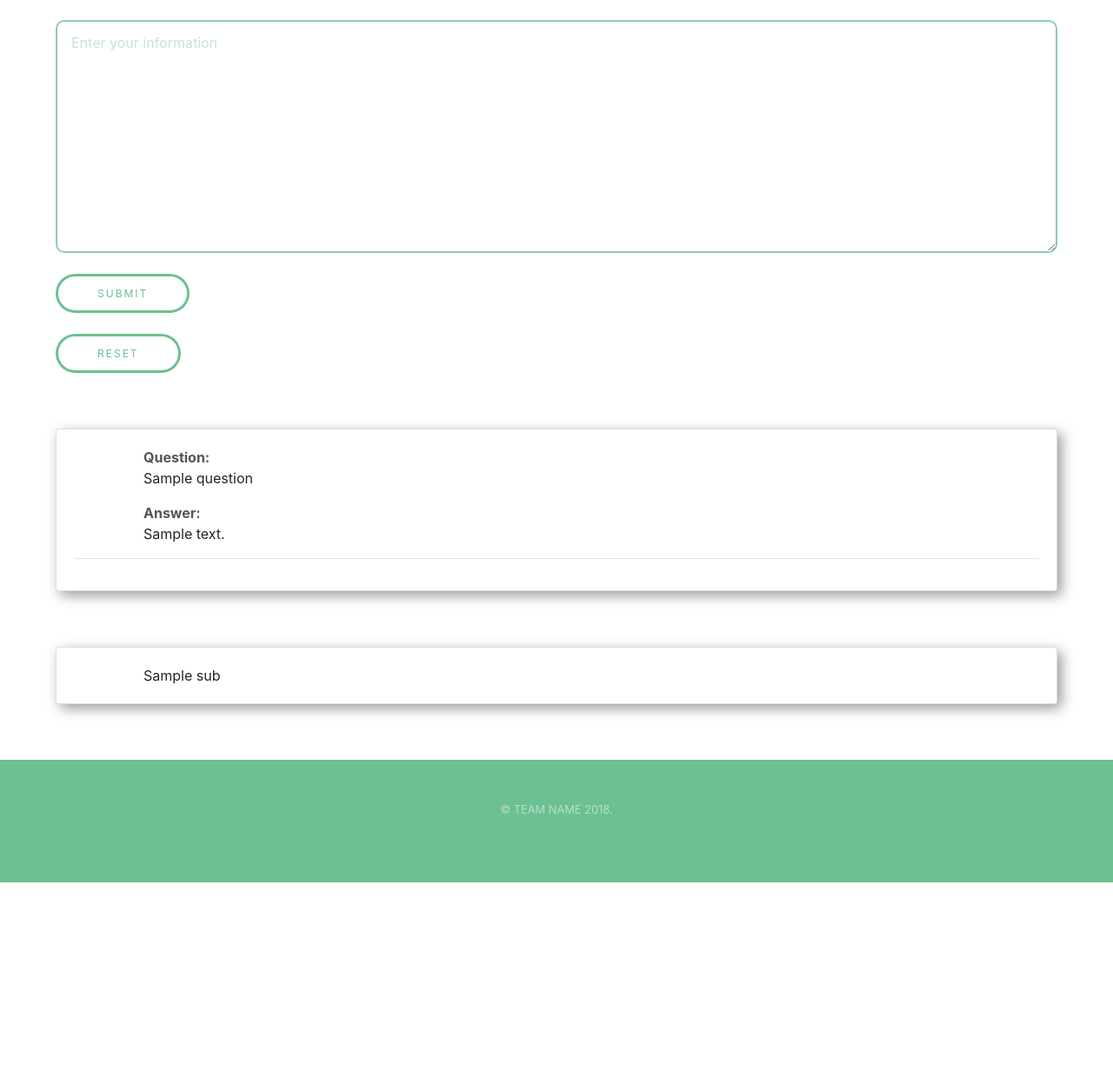
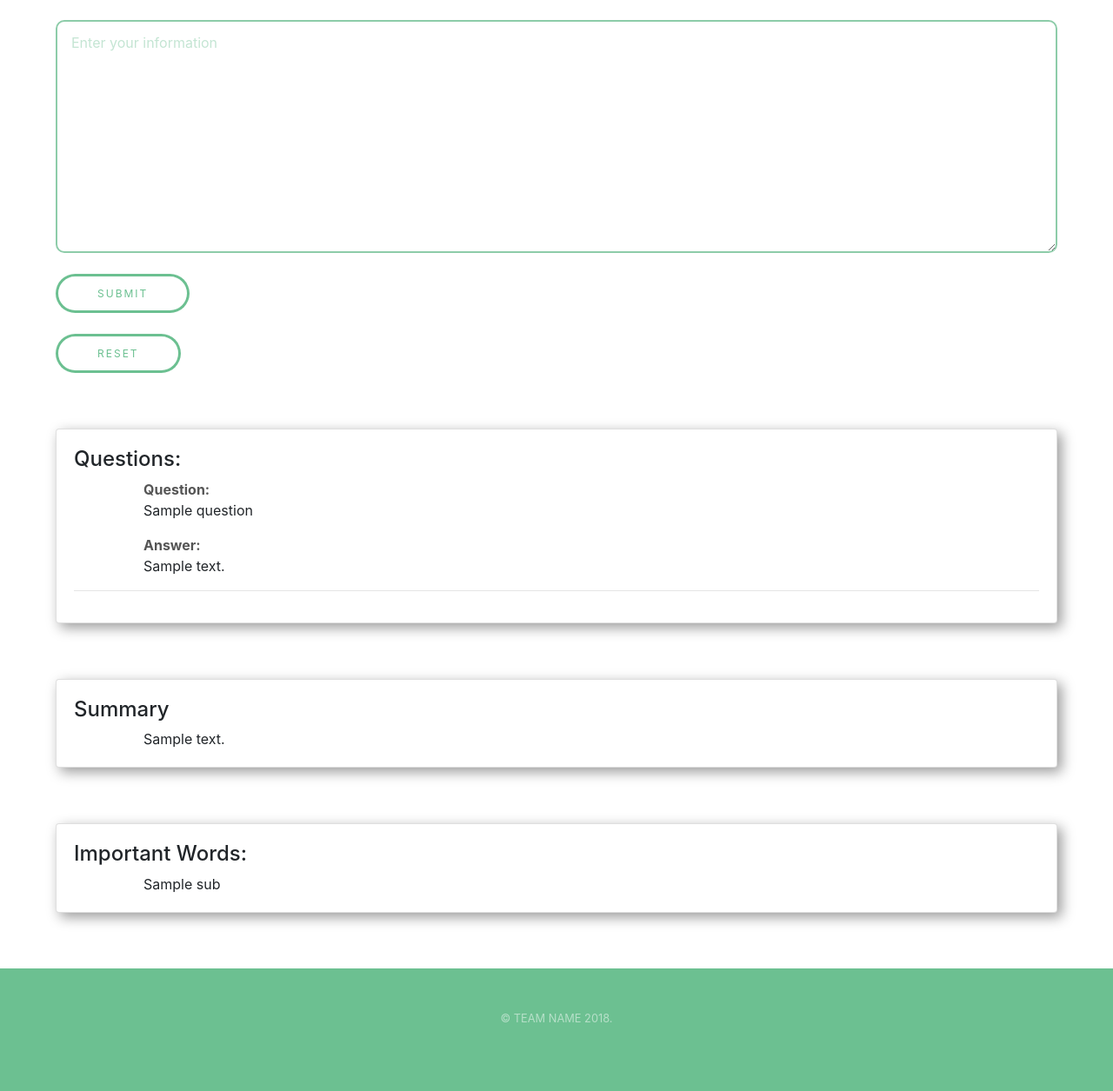
Before and after one commit to nshdesai/Amax, a Flask app: template templates/create.html in a window 1280 px wide. Shown: the part 200-1455 px from the top of the page at 87% size. Before the commit the page ends 1215 px from the top, so only its background shows below. Run offline with Flask 2, Linux system fonts and the light colour scheme; the template is opened without the code that fills it: most values are stand-ins (such as "Sample title", 1, 10 or a date in 2020); some libraries are stand-ins or nearby versions.

Commit message:
Added a feature to summarize text

```diff
--- a/app.py
+++ b/app.py
@@ -29,9 +29,10 @@ def create():
 
         formatted_paragraph = highlight_paragraph(user_input, keywords_dict)
         questions = json.loads(generate_questions.generate_trivia(user_input))
+        summary = keywords.get_summary(user_input)
 
         return render_template('create.html', sub=formatted_paragraph,
-                               questions=questions)
+                               questions=questions, summary=summary)
     else:
         return render_template('create.html', sub=False)
 
--- a/highlight.py
+++ b/highlight.py
@@ -25,7 +25,7 @@ def highlight_paragraph(body, keywords):
             del keywords[k]
 
     for word in keywords:
-        colour = '#{:02d}{:02d}{:02d}'.format(0, int((255 * keywords[word])/ 1.5 ), 0)
+        colour = '#{:02d}{:02d}{:02d}'.format(0, int((255 * keywords[word])/ 2 ), 0)
         body = body.replace(word, "<span style = \"background-color:" + colour + "\">" + word + "</span>")
     return body
 
--- a/templates/create.html
+++ b/templates/create.html
@@ -57,6 +57,7 @@
       {% if questions %}
       <div class="card text-left cardcenter shadow">
         <div class="card-body">
+          <h4>Questions: </h4>
             {% for question in questions%}
 					  <p class="card-text">
               <b>Question:</b> <br>
@@ -73,9 +74,21 @@
         </div>
         {% endif %}
 
+      {% if summary%}
+       <div class="card text-left cardcenter shadow">
+        <div class="card-body">
+          <h4>Summary</h4>
+					  <p class="card-text">
+							{{ summary }}
+  				  </p>
+					</div>
+        </div>
+      {% endif %}
+
       {% if sub %}
       <div class="card text-left cardcenter shadow">
-					<div class="card-body">
+        <div class="card-body">
+          <h4>Important Words:</h4>
 					  <p class="card-text">
 							{{ sub | safe }}
   				  </p>
```
Also changed, not shown: questgen/keywords.py (+8 -2 lines).
